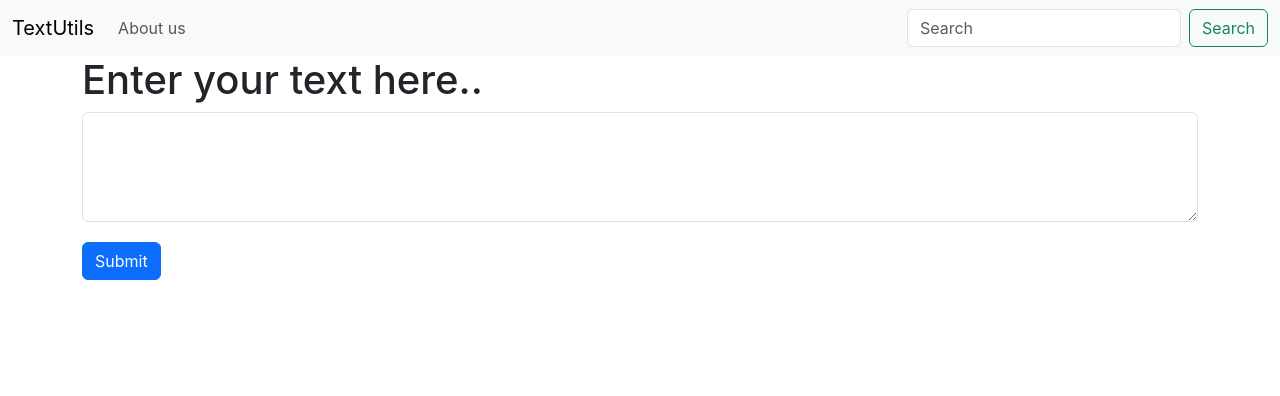
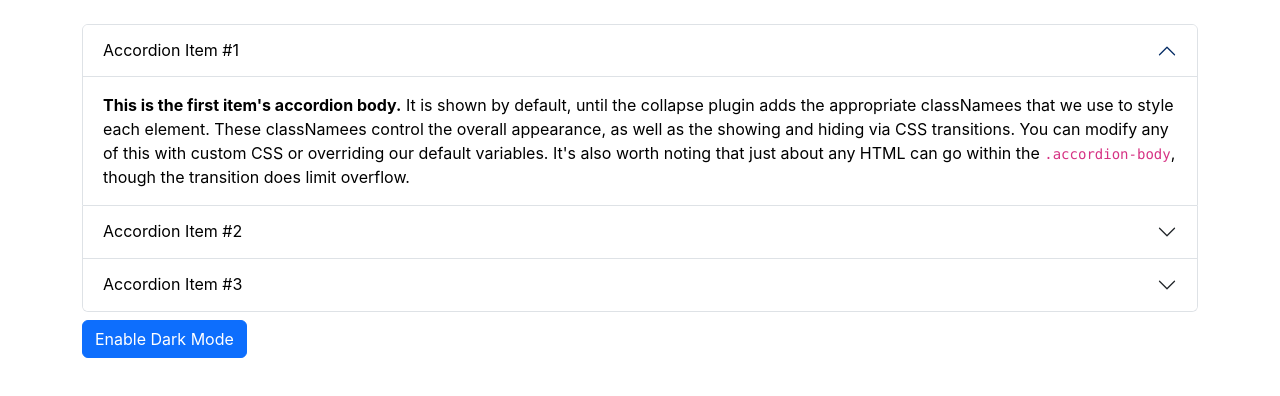
Before and after one commit to Awaisqadri22/resctjsHarry, a React (Create React App) app: page / in a window 1280 px wide. Shown: the top 396 px of the page. Built offline with nearby package versions, Linux system fonts and the light colour scheme.

Commit message:
dark light mode functionality

```diff
--- a/src/App.js
+++ b/src/App.js
@@ -1,12 +1,18 @@
 import "./App.css";
+import About from "./components/About";
+import LearnCode from "./components/LearnCode";
 import Navbar from "./components/Navbar";
 import TextForm from "./components/TextForm";
+// import UseStateUsage from "./components/UseStateUsage";
 
 function App() {
   return (
     <>
-      <Navbar title="TextUtils" about="About us" />
-      <TextForm heading="Enter your text here.." />
+      {/* <Navbar title="TextUtils" about="About us" /> */}
+      {/* <TextForm heading="Enter your text here.." /> */}
+      <About />
+      {/* <UseStateUsage /> */}
+      {/* <LearnCode /> */}
     </>
   );
 }
--- /dev/null
+++ b/src/components/About.js
@@ -0,0 +1,144 @@
+import React, { useState } from "react";
+
+export default function About() {
+  let newStye = {
+    color: "red",
+    backgroundColor: "green",
+  };
+
+  const [myStyle, setMyStyle] = useState({
+    color: "black",
+    backgroundColor: "white",
+  });
+
+  const [btnText, setBtnText] = useState("Enable Dark Mode");
+
+  const toggleMode = () => {
+    if (myStyle.color == "black") {
+      setMyStyle({
+        color: "white",
+        backgroundColor: "black",
+        border: "px solid black",
+      });
+      setBtnText("Enable Light Mode");
+    } else {
+      setMyStyle({
+        color: "black",
+        backgroundColor: "white",
+        border: "1px solid white",
+      });
+      setBtnText("Enable Dark Mode");
+    }
+  };
+
+  return (
+    <>
+      <div className="container my-4 " style={myStyle}>
+        <div className="accordion" id="accordionExample">
+          <div className="accordion-item">
+            <h2 className="accordion-header" id="headingOne">
+              <button
+                className="accordion-button"
+                type="button"
+                style={myStyle}
+                data-bs-toggle="collapse"
+                data-bs-target="#collapseOne"
+                aria-expanded="true"
+                aria-controls="collapseOne"
+              >
+                Accordion Item #1
+              </button>
+            </h2>
+            <div
+              id="collapseOne"
+              className="accordion-collapse collapse show"
+              aria-labelledby="headingOne"
+              data-bs-parent="#accordionExample"
+            >
+              <div style={myStyle} className="accordion-body">
+                <strong>This is the first item's accordion body.</strong> It is
+                shown by default, until the collapse plugin adds the appropriate
+                classNamees that we use to style each element. These classNamees
+                control the overall appearance, as well as the showing and
+                hiding via CSS transitions. You can modify any of this with
+                custom CSS or overriding our default variables. It's also worth
+                noting that just about any HTML can go within the{" "}
+                <code>.accordion-body</code>, though the transition does limit
+                overflow.
+              </div>
+            </div>
+          </div>
+          <div className="accordion-item">
+            <h2 className="accordion-header" id="headingTwo">
+              <button
+                className="accordion-button collapsed"
+                type="button"
+                style={myStyle}
+                data-bs-toggle="collapse"
+                data-bs-target="#collapseTwo"
+                aria-expanded="false"
+                aria-controls="collapseTwo"
+              >
+                Accordion Item #2
+              </button>
+            </h2>
+            <div
+              id="collapseTwo"
+              className="accordion-collapse collapse"
+              aria-labelledby="headingTwo"
+              data-bs-parent="#accordionExample"
+            >
+              <div style={myStyle} className="accordion-body">
+                <strong>This is the second item's accordion body.</strong> It is
+                hidden by default, until the collapse plugin adds the
+                appropriate classNamees that we use to style each element. These
+                classNamees control the overall appearance, as well as the
+                showing and hiding via CSS transitions. You can modify any of
+                this with custom CSS or overriding our default variables. It's
+                also worth noting that just about any HTML can go within the{" "}
+                <code>.accordion-body</code>, though the transition does limit
+                overflow.
+              </div>
+            </div>
+          </div>
+          <div className="accordion-item">
+            <h2 className="accordion-header" id="headingThree">
+              <button
+                className="accordion-button collapsed"
+                type="button"
+                data-bs-toggle="collapse"
+                data-bs-target="#collapseThree"
+                aria-expanded="false"
+                style={myStyle}
+                aria-controls="collapseThree"
+              >
+                Accordion Item #3
+              </button>
+            </h2>
+            <div
+              id="collapseThree"
+              className="accordion-collapse collapse"
+              aria-labelledby="headingThree"
+              data-bs-parent="#accordionExample"
+            >
+              <div className="accordion-body">
+                <strong>This is the third item's accordion body.</strong> It is
+                hidden by default, until the collapse plugin adds the
+                appropriate classNamees that we use to style each element. These
+                classNamees control the overall appearance, as well as the
+                showing and hiding via CSS transitions. You can modify any of
+                this with custom CSS or overriding our default variables. It's
+                also worth noting that just about any HTML can go within the{" "}
+                <code>.accordion-body</code>, though the transition does limit
+                overflow.
+              </div>
+            </div>
+          </div>
+        </div>
+        <button onClick={toggleMode} className="btn btn-primary my-2">
+          {btnText}
+        </button>
+      </div>
+    </>
+  );
+}
--- /dev/null
+++ b/src/components/LearnCode.js
@@ -0,0 +1,28 @@
+import React from "react";
+import { useState } from "react";
+
+export default function LearnCode() {
+  const [version, setVersion] = useState(0);
+
+  function handleReset() {
+    setVersion(version + 1);
+  }
+
+  return (
+    <>
+      <button onClick={handleReset}>Reset</button>
+      <Form key={version} />
+    </>
+  );
+}
+
+function Form() {
+  const [name, setName] = useState("Taylor");
+
+  return (
+    <>
+      <input value={name} onChange={(e) => setName(e.target.value)} />
+      <p>Hello, {name}.</p>
+    </>
+  );
+}
--- a/src/components/TextForm.js
+++ b/src/components/TextForm.js
@@ -11,13 +11,17 @@
     setText(newText);
   };
 
+  const handleLoClick = () => {
+    let newText = text.toLowerCase();
+    setText(newText);
+  };
   const [text, setText] = useState();
 
   return (
     <>
       <div className="container">
         <div className="form-group ">
-          <h1 for="exampleInputEmail1">{props.heading}</h1>
+          <h3 for="exampleInputEmail1">{props.heading}</h3>
           <textarea
             onChange={handleChange}
             value={text}
@@ -32,11 +36,29 @@
         <button
           style={{ marginTop: "20px" }}
           type="submit"
-          className="btn btn-primary"
+          className="btn btn-primary mx-2"
           onClick={handleUpClick}
         >
-          Submit
+          To Upper Case
         </button>
+
+        <button
+          style={{ marginTop: "20px" }}
+          type="submit"
+          className="btn btn-primary"
+          onClick={handleLoClick}
+        >
+          To Lower case
+        </button>
+      </div>
+      <div className="container my-3">
+        <h3>Your Text Summary</h3>
+        <p>
+          {" "}
+          {/* {text.split(" ").length} words and {text.length} characters */}
+        </p>
+        <h3>Preview</h3>
+        {text}
       </div>
     </>
   );
--- /dev/null
+++ b/src/components/UseStateUsage.js
@@ -0,0 +1,37 @@
+import React, { useState } from "react";
+
+export default function UseStateUsage() {
+  const [form, setForm] = useState({
+    firstName: "Awais iqbal",
+    lastName: "Qadri",
+  });
+
+  return (
+    <>
+      <label>
+        First name:
+        <input
+          value={form.firstName}
+          onChange={(e) => {
+            setForm({
+              ...form,
+              firstName: e.target.value,
+            });
+          }}
+        />
+        <input
+          value={form.lastName}
+          onChange={(e) => {
+            setForm({
+              ...form,
+              lastName: e.target.value,
+            });
+          }}
+        />
+      </label>
+      <p>
+        FirstName {form.firstName} + LastName {form.lastName}
+      </p>
+    </>
+  );
+}
```
